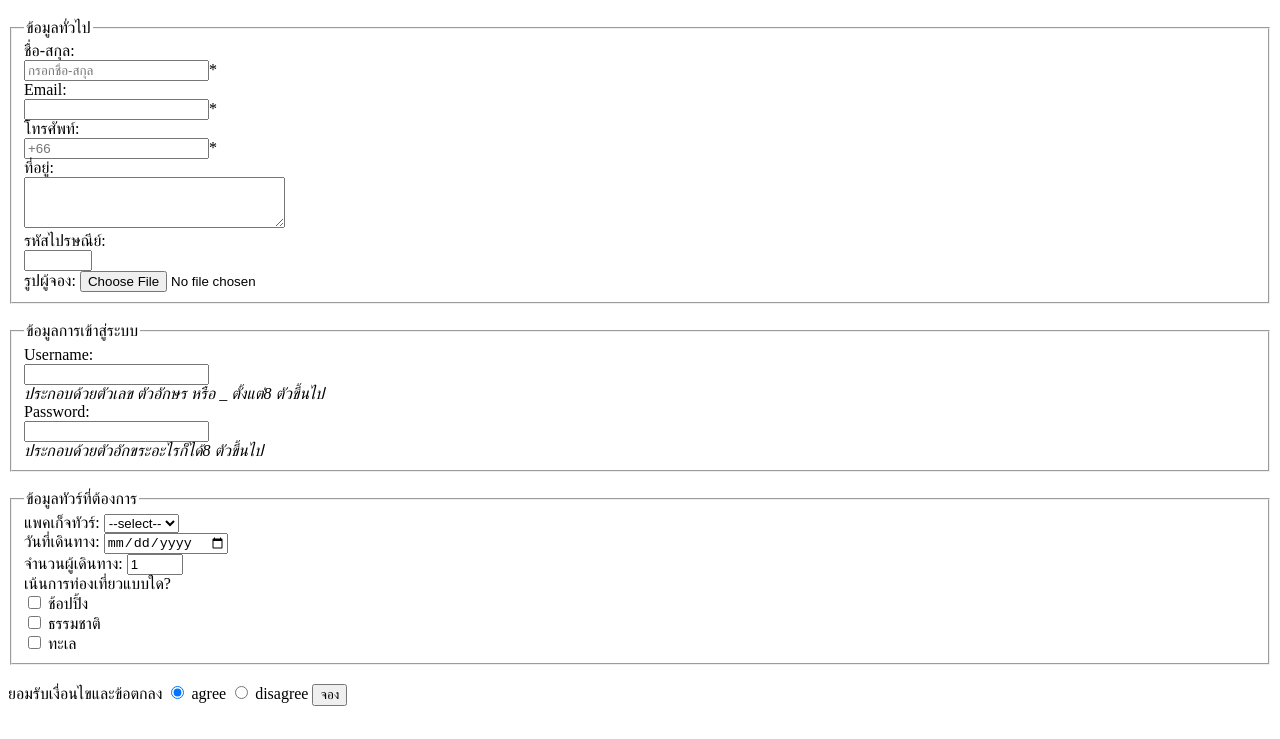
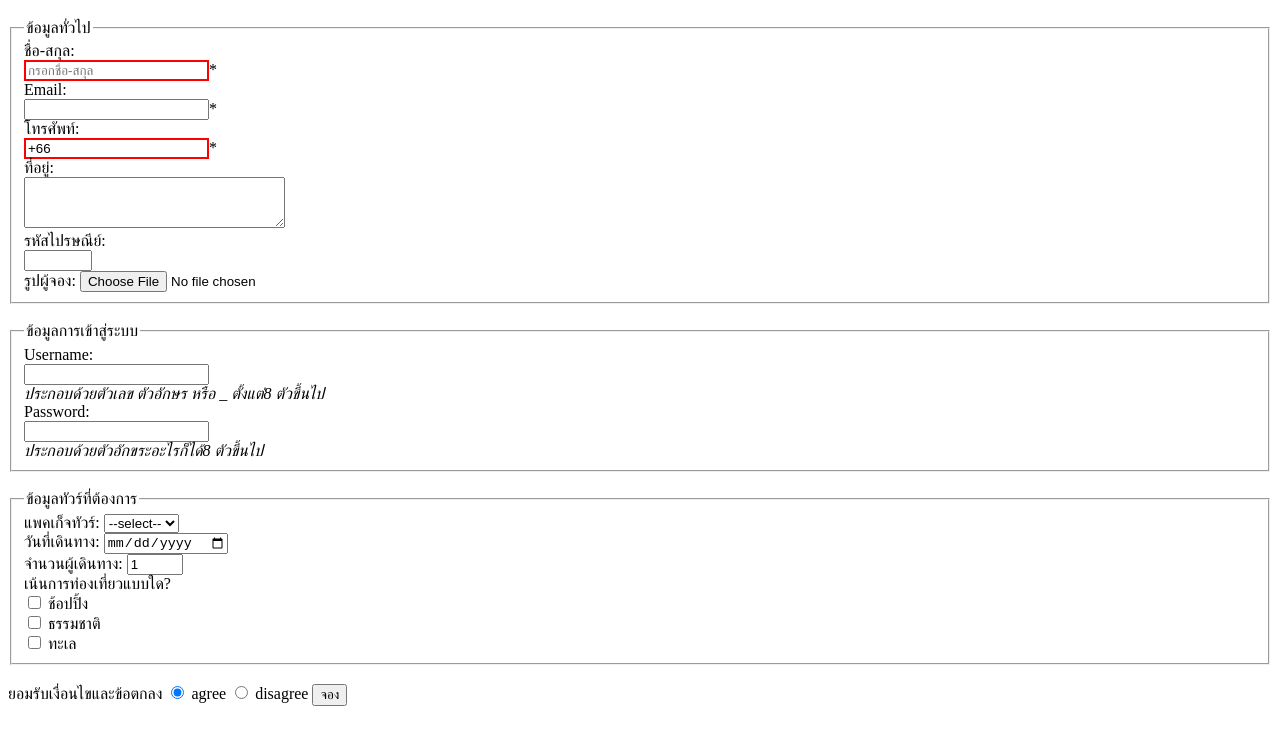
Before and after one commit to Baimon12/cs6636461.github.io, a plain HTML site: page Lab3/Lab3no2.html in a window 1280 px wide. Shown: the part 61-800 px from the top of the page. Drawn offline with Linux system fonts and the light colour scheme.

Commit message:
Update Lab3no2.html

```diff
--- a/Lab3/Lab3no2.html
+++ b/Lab3/Lab3no2.html
@@ -8,6 +8,11 @@
         #post_code,#num_travels{
             width: 60px;
         }
+        input:invalid {
+            border: red solid 2px;
+        }
+
+
     </style>
 </head>
 <body>
@@ -22,8 +27,9 @@
                 <input type="email" id="email" name="email" >*<br>
 
                 <label>โทรศัพท์:</label><br>
-                <input type="tel" id="phone" name="phone"
-                pattern="[0-9]{10}" placeholder="+66">*<br>
+
+                <input type="tel" id="phone" name="phone"  value="+66"
+                pattern="^\+66[0-9]{9}" placeholder="+66" >*<br>
 
                 <label>ที่อยู่:</label><br>
                 <textarea name="address" rows="3" cols="30"></textarea></label><br>
```
